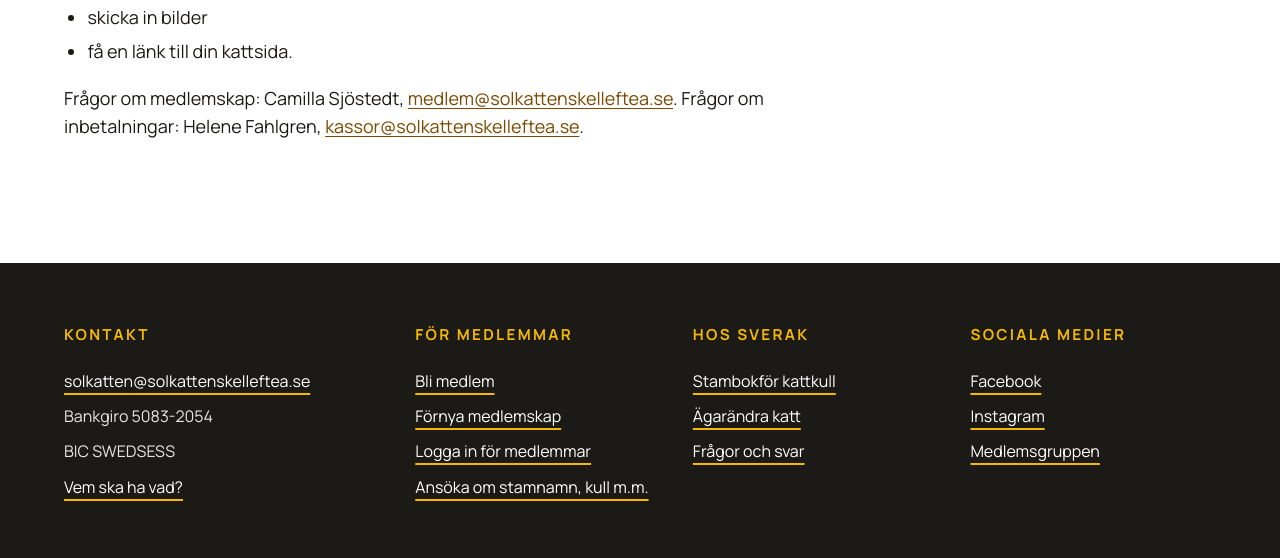
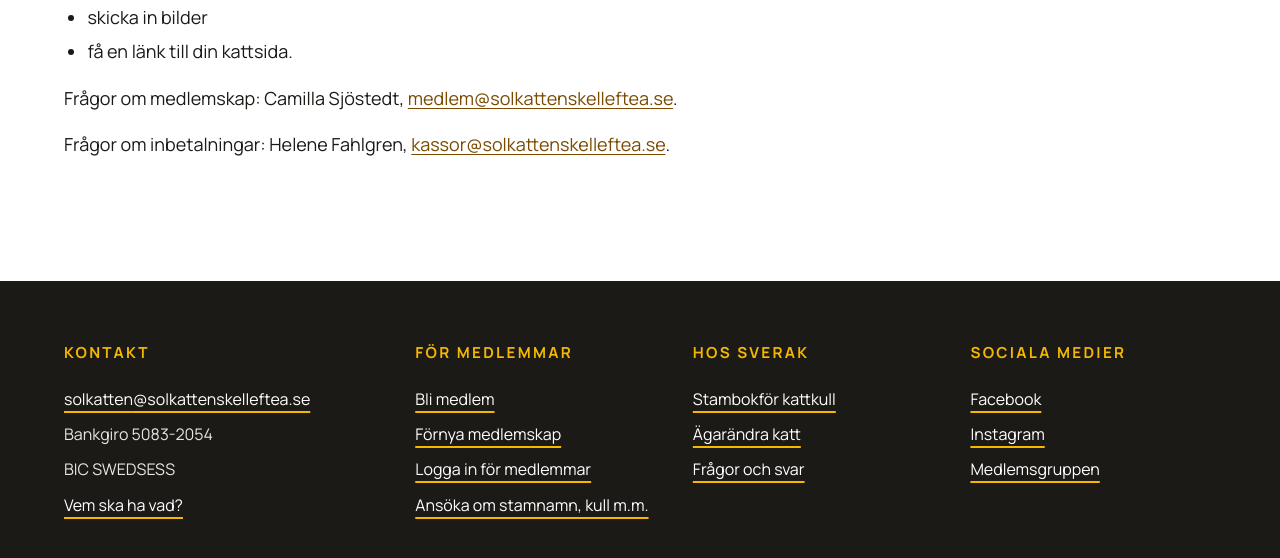
Before and after one commit to sarahallgren/solkatten, a plain HTML site: page webbplats/medlem/bli-medlem/index.html in a window 1280 px wide. Shown: the part 1827-2385 px from the top of the page. Drawn offline with Linux system fonts and the light colour scheme.

Commit message:
Uppdatera färdig webbplats och bilder [skip ci]

```diff
--- a/webbplats/medlem/bli-medlem/index.html
+++ b/webbplats/medlem/bli-medlem/index.html
@@ -74,7 +74,8 @@
   <li>skicka in bilder</li>
   <li>få en länk till din kattsida.</li>
 </ul>
-<p>Frågor om medlemskap: Camilla Sjöstedt, <a href="mailto:medlem@solkattenskelleftea.se">medlem@solkattenskelleftea.se</a>. Frågor om inbetalningar: Helene Fahlgren, <a href="mailto:kassor@solkattenskelleftea.se">kassor@solkattenskelleftea.se</a>.</p>
+<p>Frågor om medlemskap: Camilla Sjöstedt, <a href="mailto:medlem@solkattenskelleftea.se">medlem@solkattenskelleftea.se</a>.</p>
+<p>Frågor om inbetalningar: Helene Fahlgren, <a href="mailto:kassor@solkattenskelleftea.se">kassor@solkattenskelleftea.se</a>.</p>
 </div>
 </div>
 </main>
```
